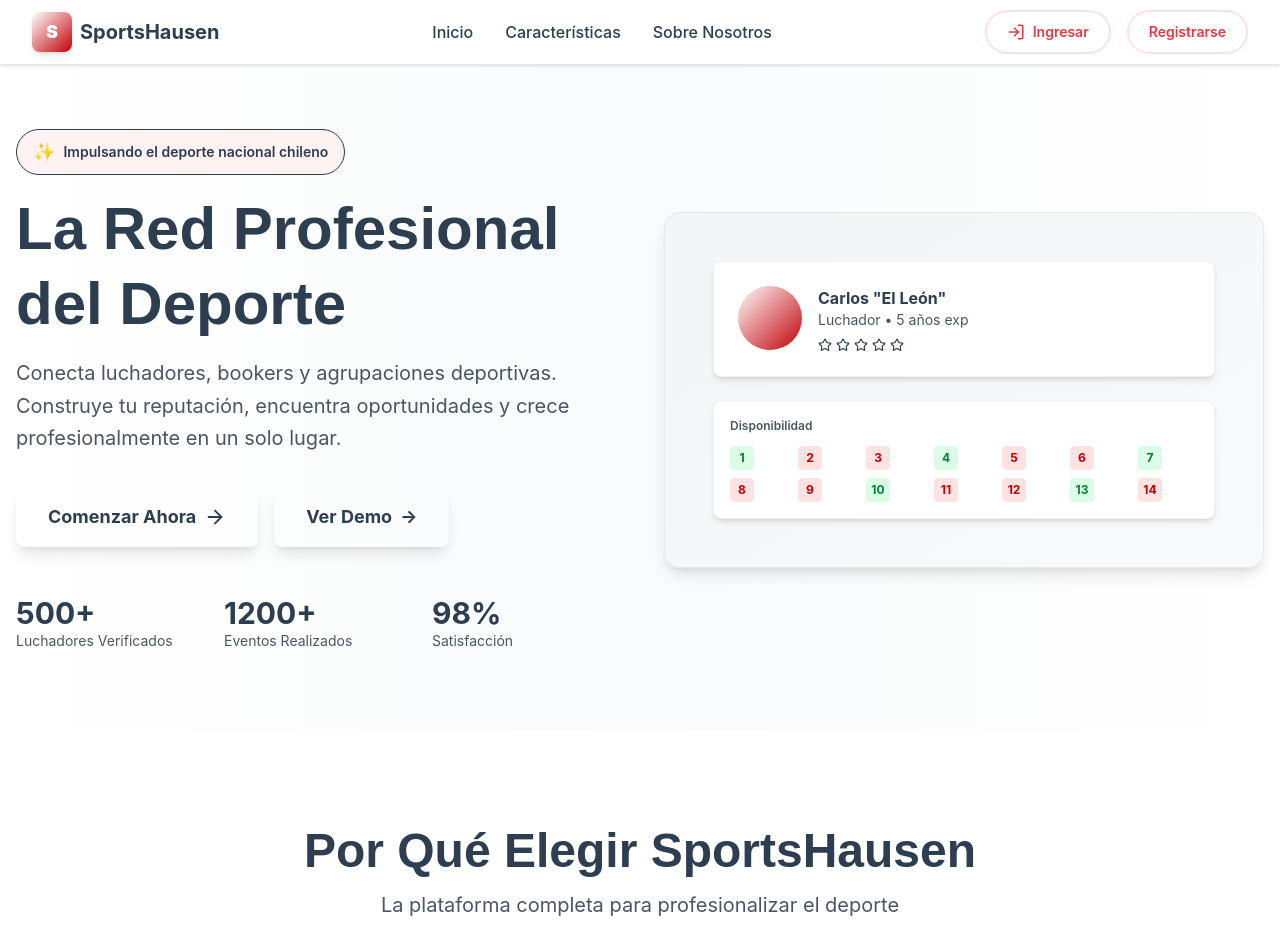
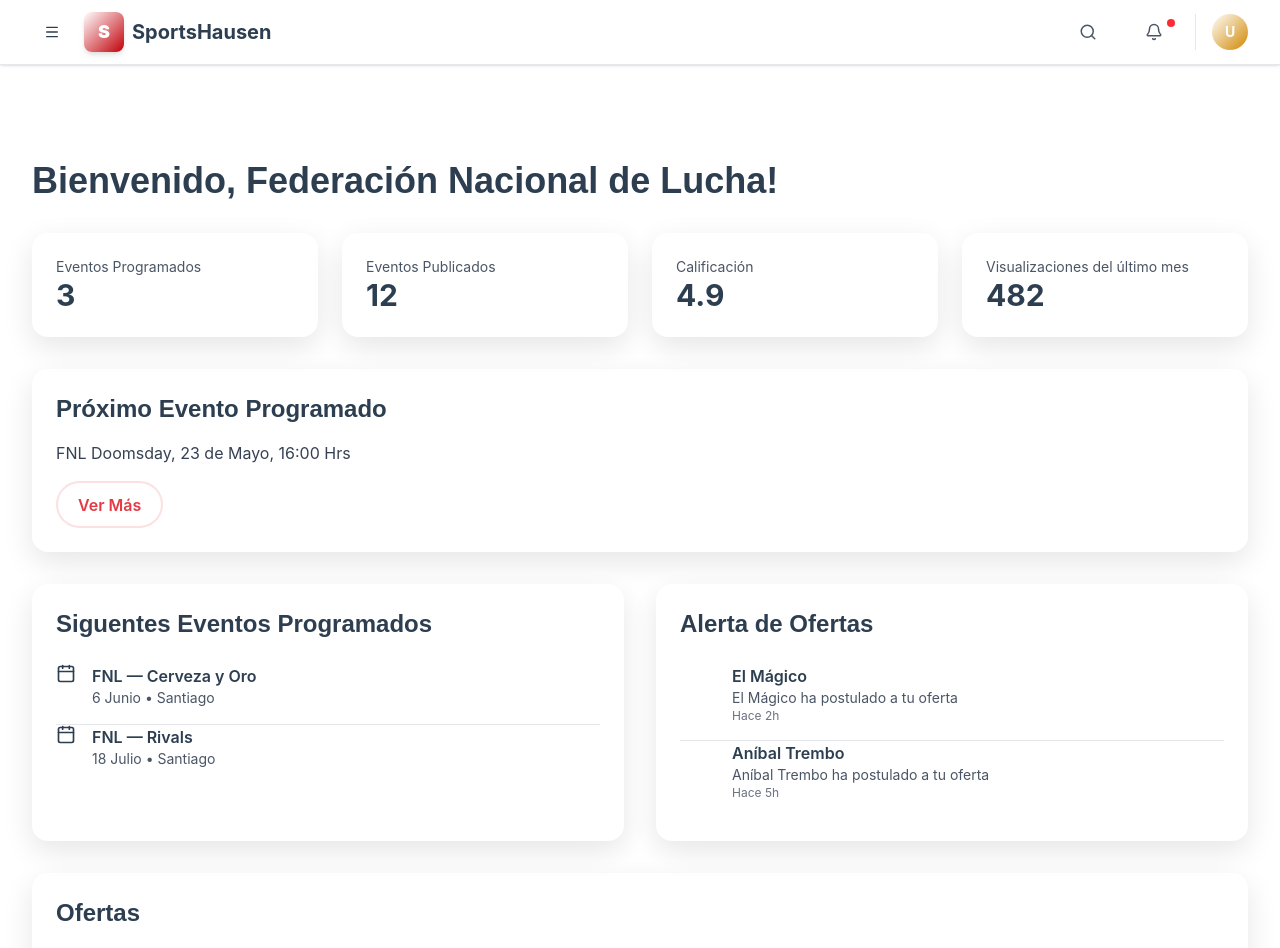
Before and after one commit to MrJeff20/proyecto-sportshausen-front, a React (Vite) app: page /dashboard/agrupacion in a window 1280 px wide. Before the commit this address led to /. Shown: the top 948 px of the page. Built offline with nearby package versions, Linux system fonts and the light colour scheme; sample sign-in values are in the browser's storage.

Commit message:
Cambios 06-05-2026

```diff
--- a/src/App.jsx
+++ b/src/App.jsx
@@ -3,6 +3,7 @@ import './App.css';
 import LandingPage from './pages/LandingPage';
 import LoginPage from './pages/LoginPage';
 import LuchadorDashboard from './pages/LuchadorDashboard';
+import AgrupacionDashboard from './pages/AgrupacionDashboard';
 import PerfilLuchador from './pages/PerfilLuchador';
 import NotFound from './pages/NotFound';
 import { Navigate } from 'react-router-dom';
@@ -17,6 +18,9 @@ function App() {
         <Route path="/dashboard/luchador" element={
           localStorage.getItem('authenticated') === 'true' ? <LuchadorDashboard /> : <Navigate to="/login" />
         } />
+        <Route path="/dashboard/agrupacion" element={
+          localStorage.getItem('authenticated') === 'true' ? <AgrupacionDashboard /> : <Navigate to="/login" />
+        } />
         <Route path="/perfil/:id" element={
           localStorage.getItem('authenticated') === 'true' ? <PerfilLuchador /> : <Navigate to="/login" />
         } />
--- a/src/components/Header.jsx
+++ b/src/components/Header.jsx
@@ -5,6 +5,15 @@ import SideNav from './SideNav';
 
 export const Header = ({ userType = 'guest', isOpen: propIsOpen, setIsOpen: propSetIsOpen, onLogout = () => {} }) => {
   const navigate = useNavigate();
+  const handleLogout = () => {
+    try {
+      localStorage.removeItem('authenticated');
+      localStorage.removeItem('userType');
+      localStorage.removeItem('userId');
+    } catch (e) {}
+    try { if (typeof onLogout === 'function') onLogout(); } catch (e) {}
+    navigate('/login');
+  };
   const [internalOpen, setInternalOpen] = useState(false);
   const [menuOpen, setMenuOpen] = useState(false);
   const [leftMenuOpen, setLeftMenuOpen] = useState(false);
@@ -13,9 +22,11 @@ export const Header = ({ userType = 'guest', isOpen: propIsOpen, setIsOpen: prop
   // Show left drawer for authenticated users on app pages, but hide on landing and login
   const showLeftDrawer = authed && !['/', '/login'].includes(location.pathname);
   const userId = typeof window !== 'undefined' ? (localStorage.getItem('userId') || '1') : '1';
+  const userTypeStored = typeof window !== 'undefined' ? localStorage.getItem('userType') : null;
+  const dashboardPath = userTypeStored === 'luchador' ? '/dashboard/luchador' : userTypeStored === 'agrupacion' ? '/dashboard/agrupacion' : '/dashboard';
   const menuItems = [
     { label: 'Perfil', to: `/perfil/${userId}` },
-    { label: 'Dashboard', to: '/dashboard/luchador' },
+    { label: 'Dashboard', to: dashboardPath },
     { label: 'Calendario', to: null },
     { label: 'Eventos', to: null },
     { label: 'Ofertas', to: null },
@@ -74,9 +85,9 @@ export const Header = ({ userType = 'guest', isOpen: propIsOpen, setIsOpen: prop
             <button onClick={() => {
               try {
                 const authed = localStorage.getItem('authenticated') === 'true';
-                const userTypeStored = localStorage.getItem('userType');
                 if (authed) {
                   if (userTypeStored === 'luchador') navigate('/dashboard/luchador');
+                  else if (userTypeStored === 'agrupacion') navigate('/dashboard/agrupacion');
                   else navigate('/dashboard');
                 } else {
                   navigate('/');
@@ -148,12 +159,12 @@ export const Header = ({ userType = 'guest', isOpen: propIsOpen, setIsOpen: prop
                     U
                   </button>
                   {/* Dropdown menu */}
-                  {menuOpen && (
+                      {menuOpen && (
                     <div className="absolute right-0 mt-12 w-48 bg-white rounded-md shadow-lg border border-gray-100 z-50">
-                      <button onClick={() => { setMenuOpen(false); navigate('/dashboard/luchador'); }} className="w-full text-left px-4 py-2 hover:bg-gray-50">Mi Perfil</button>
+                      <button onClick={() => { setMenuOpen(false); navigate(dashboardPath); }} className="w-full text-left px-4 py-2 hover:bg-gray-50">Mi Perfil</button>
                       <button onClick={() => { setMenuOpen(false); navigate('/settings'); }} className="w-full text-left px-4 py-2 hover:bg-gray-50">Ajustes</button>
                       <div className="border-t border-gray-100" />
-                      <button onClick={() => { setMenuOpen(false); onLogout(); }} className="w-full text-left px-4 py-2 text-red-600 hover:bg-gray-50">Cerrar sesión</button>
+                      <button onClick={() => { setMenuOpen(false); handleLogout(); }} className="w-full text-left px-4 py-2 text-red-600 hover:bg-gray-50">Cerrar sesión</button>
                     </div>
                   )}
                 </div>
--- /dev/null
+++ b/src/pages/AgrupacionDashboard.jsx
@@ -0,0 +1,142 @@
+import React, { useState } from 'react';
+import { useNavigate } from 'react-router-dom';
+import { Calendar } from 'lucide-react';
+import Header from '../components/Header';
+import SideNav from '../components/SideNav';
+import Footer from '../components/Footer';
+
+const AgrupacionDashboard = () => {
+  const [activeTab, setActiveTab] = useState('home');
+  const [sidebarOpen, setSidebarOpen] = useState(false);
+  const navigate = useNavigate();
+  const currentUser = { displayName: 'Federación Nacional de Lucha' };
+
+  return (
+    <div className="min-h-screen bg-sportshausen-light">
+      <Header userType="agrupacion" isOpen={sidebarOpen} setIsOpen={setSidebarOpen} />
+      <div className="flex min-h-screen pt-16">
+        <SideNav active={activeTab} onSelect={(id) => setActiveTab(id)} isOpen={sidebarOpen} setIsOpen={setSidebarOpen} />
+
+        <main className="main-content flex-1 p-8 transition-transform duration-300 ease-out">
+          {activeTab === 'home' && (
+            <div>
+              <h1 className="text-4xl font-bold text-sportshausen-dark mb-8">Bienvenido, {currentUser.displayName}!</h1>
+
+              <div className="grid grid-cols-1 md:grid-cols-4 gap-6 mb-8">
+                {[
+                  { label: 'Eventos Programados', value: '3' },
+                  { label: 'Eventos Publicados', value: '12' },
+                  { label: 'Calificación', value: '4.9' },
+                  { label: 'Visualizaciones del último mes', value: '482' },
+                ].map((stat, i) => (
+                  <div key={i} className="card-shadow bg-white p-6 rounded-lg">
+                    <p className="text-gray-600 text-sm">{stat.label}</p>
+                    <p className="text-3xl font-bold text-sportshausen-dark">{stat.value}</p>
+                  </div>
+                ))}
+              </div>
+
+              <div className="mt-8">
+                <div className="card-shadow bg-white p-6 rounded-lg">
+                  <h2 className="text-2xl font-bold text-sportshausen-dark mb-4">Próximo Evento Programado</h2>
+                  <p className="text-gray-700">FNL Doomsday, 23 de Mayo, 16:00 Hrs</p>
+                  <div className="mt-4">
+                    <button onClick={() => navigate('/not-found')} className="btn-subtle">Ver Más</button>
+                  </div>
+                </div>
+              </div>
+
+              <div className="grid grid-cols-1 lg:grid-cols-2 gap-8 mt-8">
+                <div className="card-shadow bg-white p-6 rounded-lg">
+                  <h2 className="text-2xl font-bold text-sportshausen-dark mb-6">Siguentes Eventos Programados</h2>
+                  {[
+                    { date: '6 Junio', event: 'Cerveza y Oro', loc: 'Santiago', group: 'FNL' },
+                    { date: '18 Julio', event: 'Rivals', loc: 'Santiago', group: 'FNL' },
+                  ].map((item, i) => (
+                    <div key={i} className="flex gap-4 pb-4 border-b border-gray-200 last:border-0">
+                      <Calendar className="text-sportshausen-red" size={20} />
+                      <div>
+                        <p className="font-semibold">{item.group} — {item.event}</p>
+                        <p className="text-sm text-gray-600">{item.date} • {item.loc}</p>
+                      </div>
+                    </div>
+                  ))}
+                </div>
+
+                <div className="card-shadow bg-white p-6 rounded-lg">
+                  <h2 className="text-2xl font-bold text-sportshausen-dark mb-6">Alerta de Ofertas</h2>
+                  {[
+                    { viewer: 'El Mágico', msg: 'ha postulado a tu oferta', time: 'Hace 2h' },
+                    { viewer: 'Aníbal Trembo', msg: 'ha postulado a tu oferta', time: 'Hace 5h' },
+                  ].map((item, i) => (
+                    <div key={i} className="flex gap-3 pb-4 border-b border-gray-200 last:border-0">
+                      <div className="w-10 h-10 bg-sportshausen-gold rounded-full flex items-center justify-center text-white font-bold flex-shrink-0">
+                        {item.viewer[0]}
+                      </div>
+                      <div>
+                        <p className="font-semibold">{item.viewer}</p>
+                        <p className="text-sm text-gray-600">{item.viewer} {item.msg}</p>
+                        <p className="text-xs text-gray-500">{item.time}</p>
+                      </div>
+                    </div>
+                  ))}
+                </div>
+              </div>
+
+              <div className="mt-8">
+                <div className="card-shadow bg-white p-6 rounded-lg">
+                  <h2 className="text-2xl font-bold text-sportshausen-dark mb-4">Ofertas</h2>
+                  <p className="text-gray-700">Revisa las postulaciones recibidas para tus ofertas.</p>
+                  <div className="mt-4">
+                    <button onClick={() => navigate('/not-found')} className="btn-primary">Ir a Ofertas</button>
+                  </div>
+                </div>
+              </div>
+            </div>
+          )}
+
+          {activeTab === 'profile' && (
+            <div>
+              <h1 className="text-3xl font-bold text-sportshausen-dark mb-4">Panel de Federación</h1>
+              <p className="text-gray-600 mb-6">Gestiona las ofertas y postulations desde aquí.</p>
+              <div className="card-shadow bg-white p-6 rounded-lg">Contenido del perfil organizacional</div>
+            </div>
+          )}
+
+          {activeTab === 'calendar' && (
+            <div>
+              <h1 className="text-3xl font-bold text-sportshausen-dark mb-4">Calendario</h1>
+              <div className="card-shadow bg-white p-6 rounded-lg">Calendario y disponibilidad</div>
+            </div>
+          )}
+
+          {activeTab === 'events' && (
+            <div>
+              <h1 className="text-3xl font-bold text-sportshausen-dark mb-4">Eventos</h1>
+              <div className="card-shadow bg-white p-6 rounded-lg">Tus próximos eventos y propuestas</div>
+            </div>
+          )}
+
+          {activeTab === 'offers' && (
+            <div>
+              <h1 className="text-3xl font-bold text-sportshausen-dark mb-4">Ofertas</h1>
+              <div className="card-shadow bg-white p-6 rounded-lg">Ofertas y postulaciones</div>
+            </div>
+          )}
+
+          {activeTab === 'notifications' && (
+            <div>
+              <h1 className="text-3xl font-bold text-sportshausen-dark mb-4">Notificaciones</h1>
+              <div className="card-shadow bg-white p-6 rounded-lg">Novedades y alertas</div>
+            </div>
+          )}
+        </main>
+
+        {/* right panel removed to make main full width */}
+      </div>
+      <Footer />
+    </div>
+  );
+};
+
+export default AgrupacionDashboard;
--- a/src/pages/LoginPage.jsx
+++ b/src/pages/LoginPage.jsx
@@ -23,16 +23,25 @@ export const LoginPage = () => {
     if (email === validEmail && password === validPassword) {
       localStorage.setItem('authenticated', 'true');
       localStorage.setItem('userType', 'luchador');
-      // For testing, set a user id
       localStorage.setItem('userId', '1');
       setError('');
-      // ensure navigation occurs after storage update
       navigate('/dashboard/luchador', { replace: true });
-      // fallback: force full reload to the dashboard if SPA navigation fails
       try { window.location.replace('/dashboard/luchador'); } catch (e) {}
-    } else {
-      setError('Credenciales inválidas. Usa test@test.com / 123456abc');
+      return;
     }
+
+    // Cuenta especial para agrupación
+    if (email === 'test2@test.com' && password === validPassword) {
+      localStorage.setItem('authenticated', 'true');
+      localStorage.setItem('userType', 'agrupacion');
+      localStorage.setItem('userId', '2');
+      setError('');
+      navigate('/dashboard/agrupacion', { replace: true });
+      try { window.location.replace('/dashboard/agrupacion'); } catch (e) {}
+      return;
+    }
+
+    setError('Credenciales inválidas. Usa test@test.com / 123456abc');
   };
 
   return (
```
